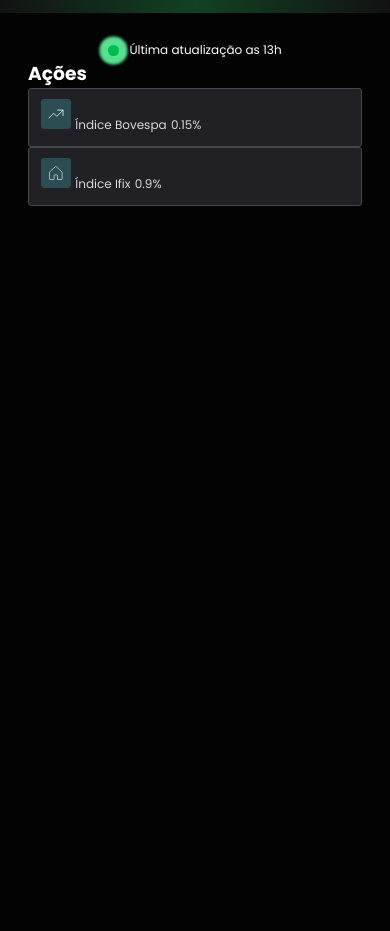
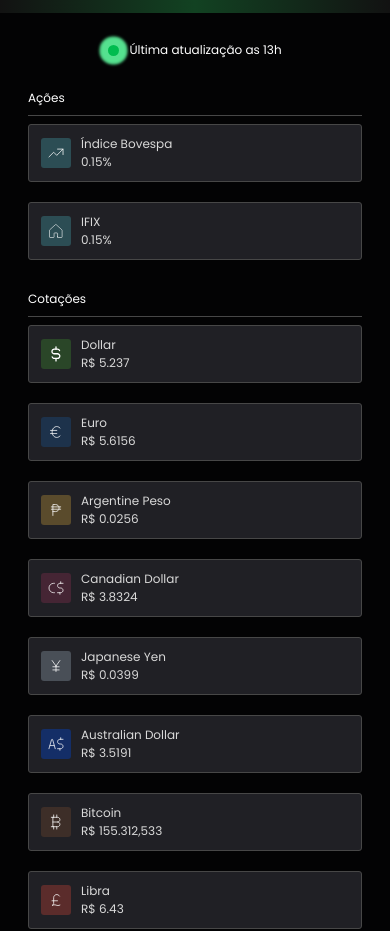
Before and after one commit to washingtoncharles/currency-tracker, a plain HTML site: page index.html in a window 390 px wide. Shown: the part 179-1110 px from the top of the page. Before the commit the page ends 844 px from the top, so only its background shows below. Drawn offline with Linux system fonts and the light colour scheme.

Commit message:
finished mobile

```diff
--- a/index.html
+++ b/index.html
@@ -47,26 +47,118 @@
       <p>Última atualização as 13h</p>
     </div>
 
-    <section class="stocks">
+    <section class="quotes">
       <h3>Ações</h3>
-      <span class="line"></span>
+      <div class="line"></div>
 
-      <div class="stock-content">
+      <div class="quotes-content">
         <div class="cards">
           <img src="./assets/BovespaIcon.svg" alt="Bovespa">
 
-          <span class="card-title">Índice Bovespa</span>
-          <span class="card-value">0.15%</span>
+          <div>
+            <span class="card-title">Índice Bovespa</span>
+            <span class="card-value">0.15%</span>
+          </div>
+        </div>
+
+
+        <div class="cards">
+          <img src="./assets/IFIX.svg" alt="IFIX">
+
+          <div>
+            <span class="card-title">IFIX</span>
+            <span class="card-value">0.15%</span>
+          </div>
+        </div>
+
+
+      </div>
+    </section>
+
+    <section class="quotes">
+      <h3>Cotações</h3>
+      <div class="line"></div>
+
+      <div class="quotes-content">
+        <div class="cards">
+          <img src="./assets/DollarIcon.svg" alt="Dollar">
+          <div>
+            <span class="card-title">Dollar</span>
+            <span class="card-value">R$ 5.237</span>
+          </div>
         </div>
 
         <div class="cards">
-          <img src="./assets/IFIX.svg" alt="Ifix">
+          <img src="./assets/EuroIcon.svg" alt="Euro">
+          <div>
+            <span class="card-title">Euro</span>
+            <span class="card-value">R$ 5.6156</span>
+          </div>
+        </div>
 
-          <span class="card-title">Índice Ifix</span>
-          <span class="card-value">0.9%</span>
+        <div class="cards">
+          <img src="./assets/PesoArgentinoIcon.svg" alt="Argentine Peso">
+          <div>
+            <span class="card-title">Argentine Peso</span>
+            <span class="card-value">R$ 0.0256</span>
+          </div>
         </div>
+
+        <div class="cards">
+          <img src="./assets/CanadianDollarIcon.svg" alt="Canadian Dollar">
+          <div>
+            <span class="card-title">Canadian Dollar</span>
+            <span class="card-value">R$ 3.8324</span>
+          </div>
+        </div>
+
+        <div class="cards">
+          <img src="./assets/YenIcon.svg" alt="Japanese Yen">
+          <div>
+            <span class="card-title">Japanese Yen</span>
+            <span class="card-value">R$ 0.0399</span>
+          </div>
+        </div>
+
+        <div class="cards">
+          <img src="./assets/AustralianDollarIcon.svg" alt="Australian Dollar">
+          <div>
+            <span class="card-title">Australian Dollar</span>
+            <span class="card-value">R$ 3.5191</span>
+          </div>
+        </div>
+
+        <div class="cards">
+          <img src="./assets/BitcoinIcon.svg" alt="Bitcoin">
+
+          <div>
+            <span class="card-title">Bitcoin</span>
+            <span class="card-value">R$ 155.312,533</span>
+          </div>
+        </div>
+
+        <div class="cards">
+          <img src="./assets/LibraIcon.svg" alt="Libra">
+          <div>
+            <span class="card-title">Libra</span>
+            <span class="card-value">R$ 6.43</span>
+          </div>
+        </div>
+
+        <div class="cards">
+          <img src="./assets/YuanIcon.svg" alt="Yuan">
+          <div>
+            <span class="card-title">Yuan</span>
+            <span class="card-value">R$ 0.7613</span>
+          </div>
+        </div>
+
       </div>
     </section>
   </div>
+
+  <footer>
+    <a href="#">Washington Charles</a>
+  </footer>
 </body>
 </html>
--- a/styles/styles.css
+++ b/styles/styles.css
@@ -134,16 +134,42 @@ header figure {
   font-weight: 300;
 }
 
-section .stocks {
+.quotes {
   margin: 1.875rem 0;
 }
 
+section h3 {
+  font-size: 0.75rem;
+  font-weight: 300;
+}
+
+.line {
+  width: 100%;
+  height: 0.0625rem;
+  margin: 0.5rem 0;
+  background-color: var(--line);
+}
+
+.quotes-content {
+  display: grid;
+  gap: 1.25rem;
+}
+
 .cards {
+  display: flex;
+
   background: var(--card-color);
   border-radius: 0.1875rem;
   border: 1px solid var(--line);
   padding: 0.625rem 0.75rem;
   width: 100%;
+  align-items: center;
+}
+
+.cards div {
+  display: flex;
+  flex-direction: column;
+  margin-left: 0.625rem;
 }
 
 .cards img {
@@ -160,3 +186,10 @@ section .stocks {
   font-size: 0.75rem;
   color: var(--text-color-secundary);
 }
+
+footer {
+  display: flex;
+  justify-content: center;
+  font-weight: 400;
+  font-size: 1rem;
+}
```
Also changed, not shown: assets/YuanIcon.svg (renamed from assets/WonIcon.svg).
